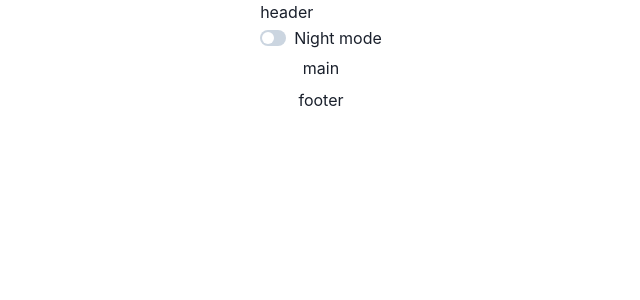
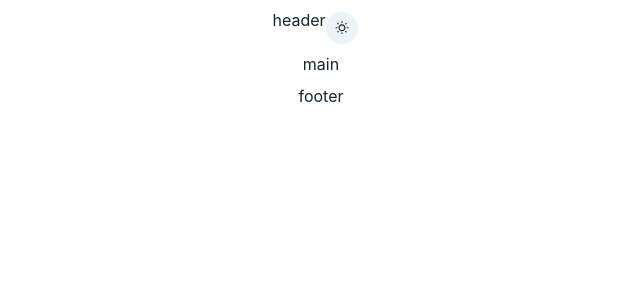
Before and after one commit to james-wienecke/james-wienecke.github.io, a React (Create React App) app: page / in a window 1280 px wide. Shown: the top 300 px of the page, without its empty margins (319-959 px from the left). Built offline with nearby package versions, Linux system fonts and the light colour scheme.

Commit message:
Experimented with different components and styling for the dark mode toggle.

```diff
--- a/src/components/header/ColorModeToggle.tsx
+++ b/src/components/header/ColorModeToggle.tsx
@@ -1,12 +1,22 @@
 import React from 'react';
-import {Flex, FormControl, Switch, useColorMode} from "@chakra-ui/react";
+import {useColorMode, IconButton} from "@chakra-ui/react";
+import {MdDarkMode, MdOutlineWbSunny} from 'react-icons/md';
 
 function ColorModeToggle() {
   const { colorMode, toggleColorMode } = useColorMode();
+  const getIcon = () => {
+    return colorMode === 'dark' ? <MdDarkMode/> : <MdOutlineWbSunny/>;
+  }
   return (
-    <FormControl>
-      <Switch id="toggle-color-mode" onChange={toggleColorMode} size="sm">Night mode</Switch>
-    </FormControl>
+    <IconButton
+      aria-label="toggle color theme"
+      icon={getIcon()}
+      onClick={toggleColorMode}
+      size="sm"
+      isRound={true}
+      mt="12px"
+      mr="12px"
+    />
   );
 }
 
```
